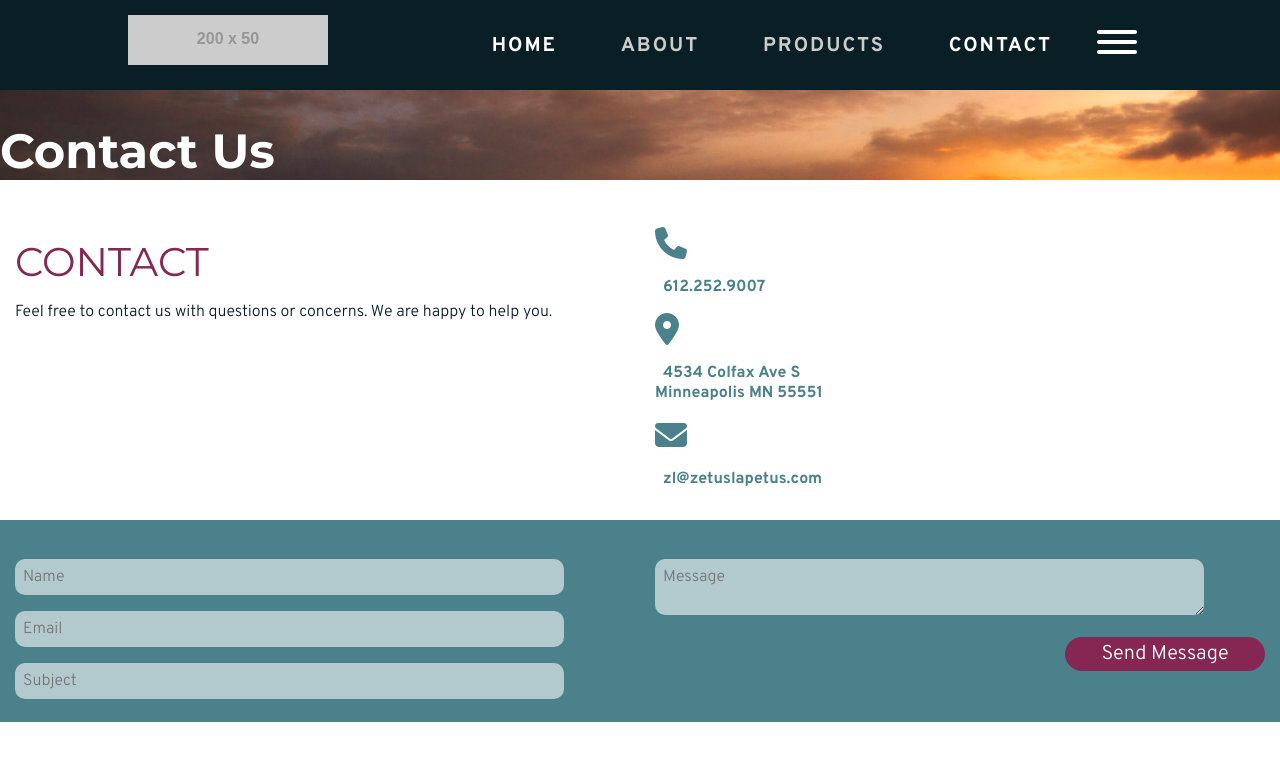
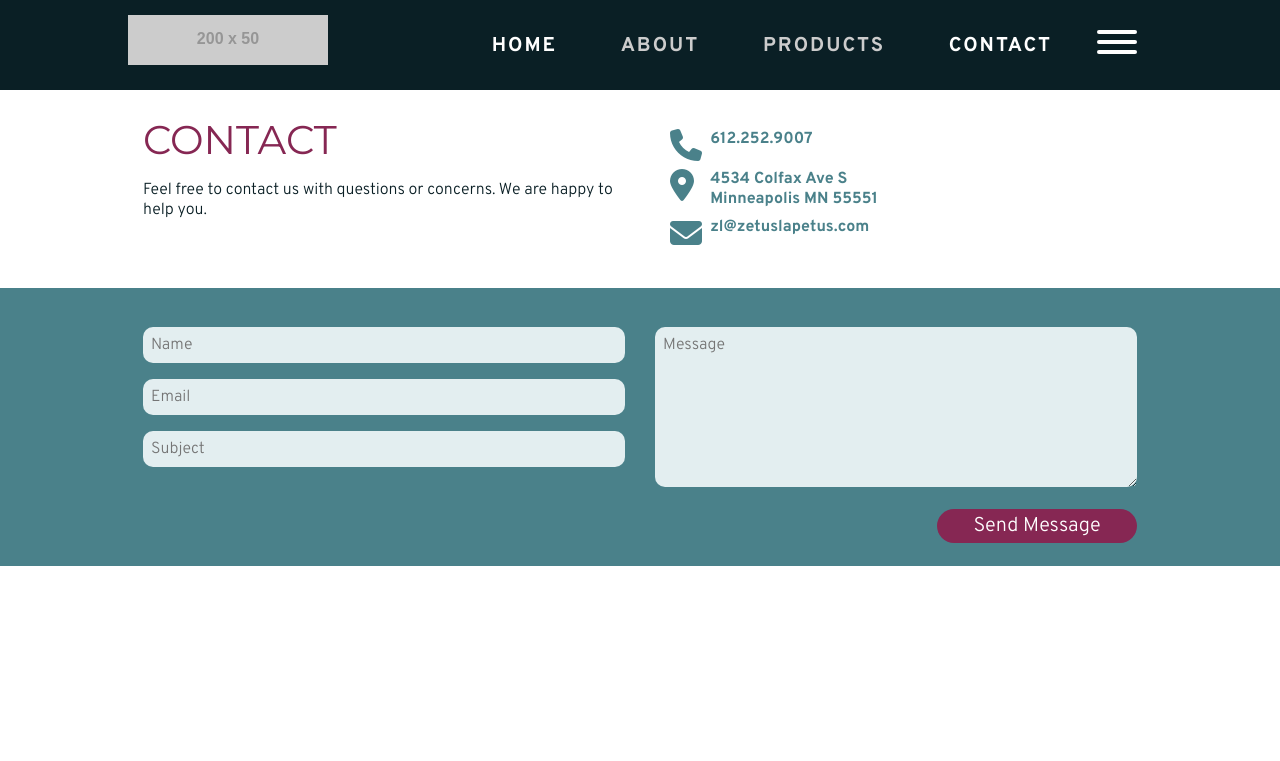
Before and after one commit to qjac/zetus_lapetus, a PHP site: page /contact.php in a window 1280 px wide. Shown: the top 761 px of the page. Run offline with PHP 8.4, Linux system fonts and the light colour scheme; grey boxes labelled with a size stand in for pictures from a placeholder-image service; style sheets or scripts are compiled from the project's sources; some libraries are stand-ins or nearby versions.

Commit message:
styled contact page

```diff
--- a/zetus-lapetus/contact.php
+++ b/zetus-lapetus/contact.php
@@ -1,27 +1,40 @@
 <?php require_once('inc/header.php'); ?>
-	<div class="">
-		<h1>Contact Us</h1>
+	<div>
+
 	</div><!-- .container -->
 	</header><!-- .header -->
 	<main class="main" id="contact">
 		<section>
-			<div class="row">
+			<div class="row container">
 				<div class="contact-intro col s12 m6 l6">
+					<h1>Contact Us</h1>
 					<h2>Contact</h2>
 					<p>Feel free to contact us with questions or concerns. We are happy to help you.</p>
 				</div>
-				<div class="deets col s12 m6 l6">
-					<a href="tel:612-252-9007"><i class="fa fa-phone fa-2x" aria-hidden="true"></i><p>&nbsp; 612.252.9007</p></a>
-					<a href="https://www.google.com/maps/place/4534+Colfax+Ave+S,+Minneapolis,+MN+55419/@44.9202487,-93.2943225,17z/data=!3m1!4b1!4m5!3m4!1s0x87f627ae99067121:0xf4c956db4ed43366!8m2!3d44.9202487!4d-93.2921285">
-						<i class="fa fa-map-marker fa-2x" aria-hidden="true"></i>
-						<p>&nbsp; 4534 Colfax Ave S <br> Minneapolis MN 55551</p>
-					</a>
-					<a href="mailto:zl@zetuslapetus.com"><i class="fa fa-envelope fa-2x" aria-hidden="true"></i><p>&nbsp; zl@zetuslapetus.com</p></a>
-				</div>
+				<ul class="deets col s12 m6 l6">
+					<li>
+						<a href="tel:612-252-9007">
+							<i class="fa fa-phone fa-2x col s2 m2 l1" aria-hidden="true"></i>
+							<span class="col s10 m10 l11">612.252.9007</span>
+						</a>
+					</li>
+					<li>
+						<a href="https://www.google.com/maps/place/4534+Colfax+Ave+S,+Minneapolis,+MN+55419/@44.9202487,-93.2943225,17z/data=!3m1!4b1!4m5!3m4!1s0x87f627ae99067121:0xf4c956db4ed43366!8m2!3d44.9202487!4d-93.2921285">
+							<i class="fa fa-map-marker fa-2x col s2 m2 l1" aria-hidden="true"></i>
+							<span class="col s10 m10 l11">4534 Colfax Ave S <br> Minneapolis MN 55551</span>
+						</a>
+					</li>
+					<li>
+						<a href="mailto:zl@zetuslapetus.com">
+							<i class="fa fa-envelope fa-2x col s2 m2 l1" aria-hidden="true"></i>
+							<span class="col s10 m10 l11">zl@zetuslapetus.com</span>
+						</a>
+					</li>
+				</ul>
 			</div>
 		</section>
 		<section id="email-form">
-			<div class="row">
+			<div class="row container">
 				<form id="form">
 					<p id="returnmessage"></p>
 					<div class="col s12 m6 l6">
--- a/zetus-lapetus/scss/partials/_base.scss
+++ b/zetus-lapetus/scss/partials/_base.scss
@@ -120,12 +120,12 @@ a {
 form input, form textarea {
   border: none;
   color: $dark;
-  background-color: rgba($background-alternate, .75);
+  background-color: lighten($teal, 50%);
   -webkit-border-radius: 10px;
   -moz-border-radius: 10px;
   border-radius: 10px;
   padding: .5rem;
-  width: 90%;
+  width: 100%;
   margin: .5rem 0;
 }
 
--- a/zetus-lapetus/scss/partials/_pages.scss
+++ b/zetus-lapetus/scss/partials/_pages.scss
@@ -5,14 +5,24 @@
   h1 {
 	display: none;
   }
+  ul {
+	list-style-type: none;
+  }
+
+  li {
+	font-size: 1em;
+	margin: .5em 0;
+	display: flex;
+	flex-direction: column;
+	justify-content: center;
+  }
+  li i {
+	text-align: center;
+  }
   #email-form {
 	background-color: $teal;
+	textarea {
+	  min-height: 10rem;
+	}
   }
-
-
-
-
-
-
-
 }
```
